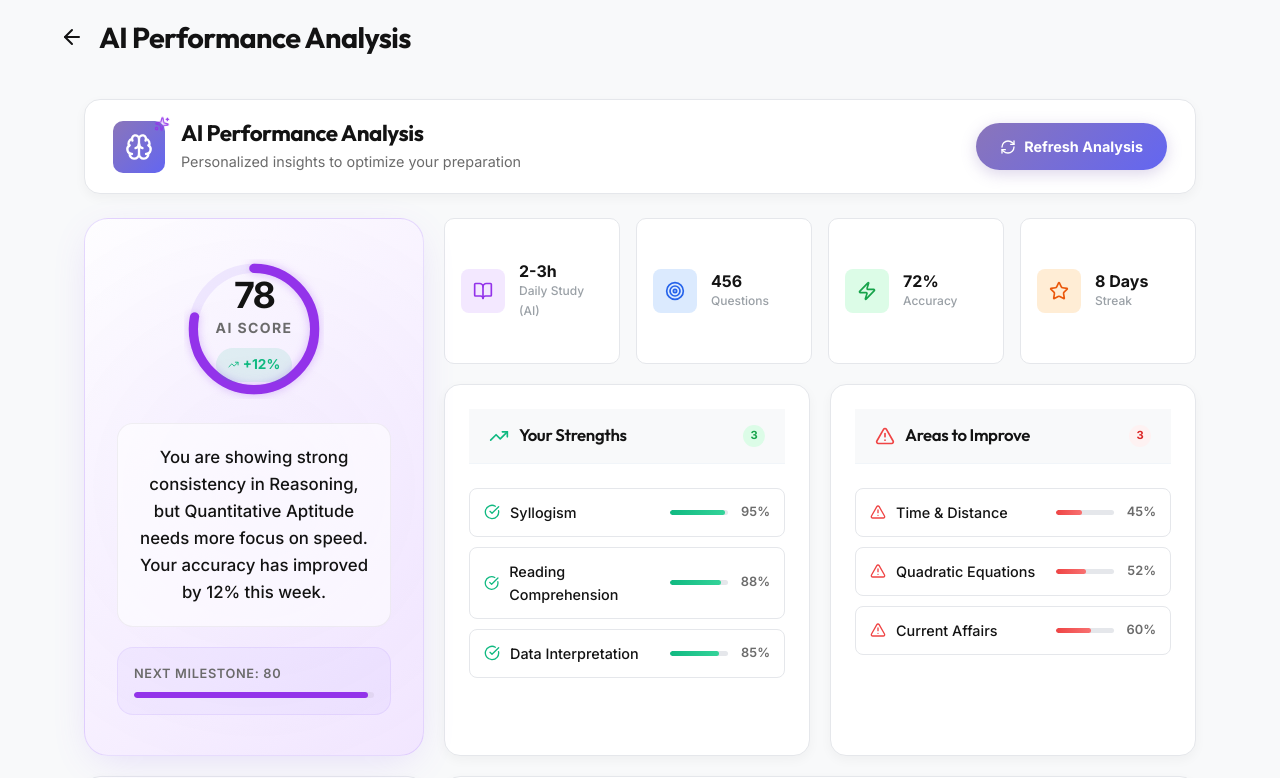
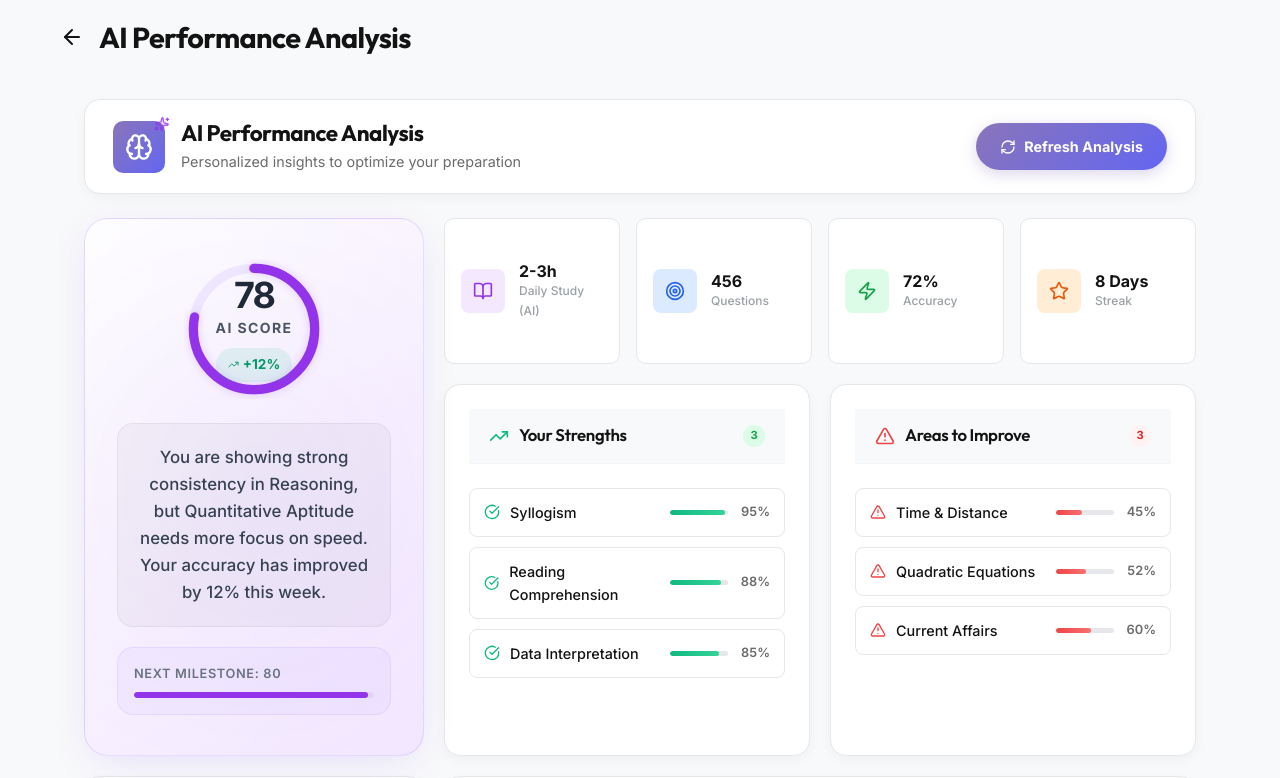
Before and after one commit to ShyamCoder2024/StudywiseBanking_site, a React (Vite) app in the folder frontend/: page /analysis in a window 1280 px wide. Shown: the top 778 px of the page. Built offline with nearby package versions, Linux system fonts and the light colour scheme; no server answers; sample sign-in values are in the browser's storage.

Commit message:
fix: Fixed invisible text in Light Mode on AI Analysis page

```diff
--- a/frontend/src/components/ai/AIAnalysis.css
+++ b/frontend/src/components/ai/AIAnalysis.css
@@ -166,6 +166,10 @@
     }
 }
 
+/* ============================================
+   INNER ELEMENTS - LIGHT MODE DEFAULT
+   ============================================ */
+
 .score-ring-container {
     position: relative;
     width: 140px;
@@ -194,7 +198,8 @@
     stroke: #9333ea;
     stroke-width: 8;
     stroke-linecap: round;
-    filter: drop-shadow(0 0 4px rgba(147, 51, 234, 0.3));
+    /* Light mode: darker purple drop shadow */
+    filter: drop-shadow(0 0 4px rgba(147, 51, 234, 0.2));
 }
 
 .score-ring-center {
@@ -210,8 +215,8 @@
     font-size: 3.5rem;
     font-weight: 800;
     line-height: 1;
-    color: var(--color-text);
-    /* No chaotic shadows for light mode */
+    /* FORCE DARK TEXT IN LIGHT MODE */
+    color: #1f2937 !important;
     text-shadow: none;
     letter-spacing: -2px;
 }
@@ -219,7 +224,8 @@
 .score-label {
     font-size: 0.8rem;
     font-weight: 700;
-    color: var(--color-text-secondary);
+    /* FORCE DARK TEXT IN LIGHT MODE */
+    color: #4b5563 !important;
     text-transform: uppercase;
     letter-spacing: 0.1em;
     margin-top: 4px;
@@ -233,7 +239,7 @@
     align-items: center;
     gap: 4px;
     background: rgba(16, 185, 129, 0.1);
-    color: #10b981;
+    color: #059669;
     padding: 6px 12px;
     border-radius: 20px;
 }
@@ -249,8 +255,10 @@
     font-size: 1.05rem;
     line-height: 1.6;
     font-weight: 500;
-    color: var(--color-text);
-    background: rgba(255, 255, 255, 0.6);
+    /* FORCE DARK TEXT */
+    color: #374151 !important;
+    /* Light grey background for readability */
+    background: rgba(0, 0, 0, 0.03);
     padding: 20px;
     border-radius: 16px;
     margin-bottom: 20px;
@@ -267,7 +275,8 @@
 .score-milestone span {
     display: block;
     font-size: 0.8rem;
-    color: var(--color-text-secondary);
+    /* FORCE DARK TEXT */
+    color: #6b7280 !important;
     margin-bottom: 8px;
     text-transform: uppercase;
     font-weight: 600;
@@ -293,9 +302,9 @@
    ============================================ */
 
 :root.dark .ai-score-section {
-    background: radial-gradient(circle at top right, #581c87, #3b0764);
-    border-color: rgba(139, 92, 246, 0.3);
-    box-shadow: 0 20px 60px -15px rgba(107, 33, 168, 0.5);
+    background: radial-gradient(circle at top right, #581c87, #3b0764) !important;
+    border-color: rgba(139, 92, 246, 0.3) !important;
+    box-shadow: 0 20px 60px -15px rgba(107, 33, 168, 0.5) !important;
 }
 
 :root.dark .ai-score-section::before {
@@ -312,12 +321,12 @@
 }
 
 :root.dark .score-value {
-    color: white;
+    color: white !important;
     text-shadow: 0 0 30px rgba(168, 85, 247, 0.5);
 }
 
 :root.dark .score-label {
-    color: rgba(255, 255, 255, 0.7);
+    color: rgba(255, 255, 255, 0.7) !important;
 }
 
 :root.dark .score-change {
@@ -327,7 +336,7 @@
 
 :root.dark .score-summary {
     background: rgba(0, 0, 0, 0.3);
-    color: rgba(255, 255, 255, 0.9);
+    color: rgba(255, 255, 255, 0.9) !important;
     border-color: rgba(255, 255, 255, 0.1);
 }
 
@@ -337,7 +346,7 @@
 }
 
 :root.dark .score-milestone span {
-    color: rgba(255, 255, 255, 0.6);
+    color: rgba(255, 255, 255, 0.6) !important;
 }
 
 :root.dark .milestone-bar {
```
